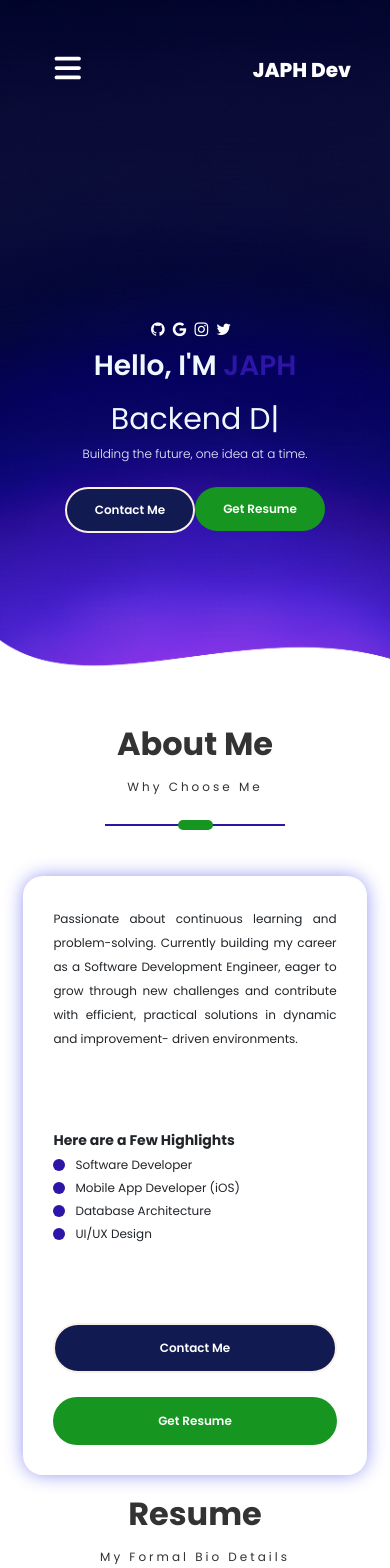
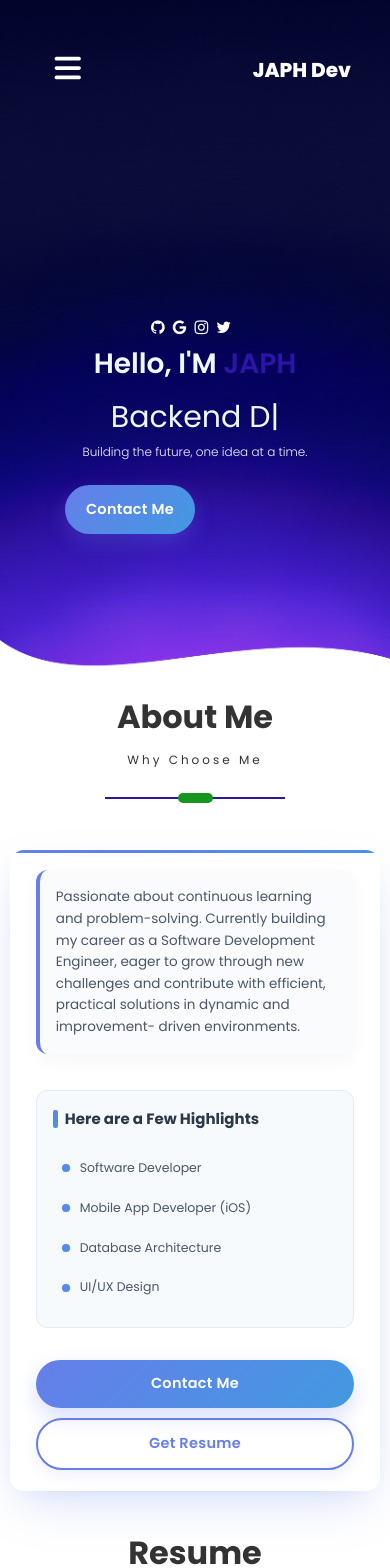
Before and after one commit to japhdev/client, a React (Create React App) app: page / in a window 390 px wide. Shown: the top 1568 px of the page. Built offline with nearby package versions, Linux system fonts and the light colour scheme; a web font is replaced by a local one.

Commit message:
Chafe AboutMe.css for improved view; color palette and dimension pending

```diff
--- a/src/PortfolioContainer/AboutMe/AboutMe.css
+++ b/src/PortfolioContainer/AboutMe/AboutMe.css
@@ -3,102 +3,498 @@
     flex-direction: column;
     justify-content: center;
     align-items: center;
-    margin: 50px 0 0 0;
+    min-height: 100vh;
+    padding: 60px 0;
+    position: relative;
+    overflow: visible;
     }
 
-.about-me-parent{
-    max-width: 1000px;
-    width: 70%;
+    .about-me-container::before {
+    content: '';
+    position: absolute;
+    top: 0;
+    left: 0;
+    right: 0;
+    bottom: 0;
 
+    }
+
+    .about-me-parent {
+    max-width: 1100px;
+    width: 85%;
+    position: relative;
+    z-index: 1;
     }
 
     .about-me-card {
     display: flex;
     width: 100%;
-    box-shadow: 0 0px 20px -2px rgb(130, 132, 238);
+    min-height: 480px;
+    background: white;
+    box-shadow:
+        0 20px 50px -12px rgba(102, 126, 234, 0.25),
+        0 8px 25px -15px rgba(66, 153, 225, 0.2),
+        inset 0 1px 0 rgba(255, 255, 255, 0.8);
     border-radius: 20px;
+    overflow: hidden;
+    transform: translateY(0);
+    transition: all 0.4s cubic-bezier(0.4, 0, 0.2, 1);
+    position: relative;
+    border: 1px solid rgba(255, 255, 255, 0.4);
+    }
+
+    .about-me-card:hover {
+    transform: translateY(-5px);
+    box-shadow:
+        0 25px 60px -15px rgba(102, 126, 234, 0.35),
+        0 12px 30px -20px rgba(66, 153, 225, 0.25),
+        inset 0 1px 0 rgba(255, 255, 255, 0.9);
+    }
+
+    .about-me-card::before {
+    content: '';
+    position: absolute;
+    top: 0;
+    left: 0;
+    right: 0;
+    height: 3px;
+    background: linear-gradient(90deg, #667eea, #4299e1, #667eea);
+    background-size: 200% 100%;
+    animation: shimmer 3s linear infinite;
+    }
+
+    @keyframes shimmer {
+    0% { background-position: -200% 0; }
+    100% { background-position: 200% 0; }
     }
 
     .about-me-profile {
-    width: 50%;
+    width: 45%;
     background-image: url('../../assets/AboutMe/me.png');
     background-size: cover;
     background-repeat: no-repeat;
     background-position: center;
     border-radius: 20px 0 0 20px;
+    position: relative;
+    overflow: hidden;
+    transition: all 0.5s ease;
+    }
+
+    .about-me-profile::before {
+    content: '';
+    position: absolute;
+    inset: 0;
+    background: linear-gradient(45deg,
+        transparent 0%,
+        rgba(255, 255, 255, 0.1) 50%,
+        transparent 100%);
+    transform: translateX(-100%);
+    transition: transform 0.8s ease;
+    }
+
+    .about-me-card:hover .about-me-profile::before {
+    transform: translateX(100%);
+    }
+
+    .about-me-profile::after {
+    content: '';
+    position: absolute;
+    bottom: 0;
+    left: 0;
+    right: 0;
+    height: 30%;
+    background: linear-gradient(to top,
+        rgba(0, 0, 0, 0.3) 0%,
+        transparent 100%);
+    border-radius: 0 0 0 20px;
     }
 
     .about-me-details {
-    width: 48%;
-    text-align: justify;
-    padding: 30px;
+    width: 55%;
+    padding: 40px 45px;
+    text-align: left;
+    display: flex;
+    flex-direction: column;
+    justify-content: flex-start;
     }
 
     .about-me-description {
-    font-size: 12px;
+    font-size: 15px;
+    line-height: 1.7;
+    color: #4a5568;
+    margin-bottom: 25px;
+    position: relative;
+    padding: 20px;
+    background: rgba(248, 250, 252, 0.8);
+    border-radius: 12px;
+    border-left: 4px solid #667eea;
+    box-shadow: 0 6px 20px rgba(0, 0, 0, 0.04);
+    transition: all 0.3s ease;
+    }
+
+    .about-me-description:hover {
+    transform: translateX(3px);
+    box-shadow: 0 8px 25px rgba(0, 0, 0, 0.06);
     }
 
     .about-me-highlights {
-    margin: 80px 0;
+    margin: 25px 0 30px 0;
+    padding: 22px;
+    background: rgba(247, 250, 252, 0.9);
+    border-radius: 12px;
+    border: 1px solid rgba(226, 232, 240, 0.8);
     }
 
     .highlight-heading {
-    font-family: "Poppins Bold";
-    font-size: 14px;
-    margin: 0 0 5px 0;
+    font-family: "Poppins Bold", sans-serif;
+    font-size: 16px;
+    margin: 0 0 18px 0;
+    color: #2d3748;
+    position: relative;
+    display: inline-block;
+    padding-left: 12px;
     }
+
+    .highlight-heading::before {
+    content: '';
+    position: absolute;
+    left: 0;
+    top: 50%;
+    transform: translateY(-50%);
+    width: 5px;
+    height: 18px;
+    background: linear-gradient(135deg, #667eea, #4299e1);
+    border-radius: 2px;
+    }
+
     .highlights {
     display: flex;
     align-items: center;
-    margin: 5px 0;
-    font-size: 12px;
+    margin: 12px 0;
+    font-size: 14px;
+    color: #4a5568;
+    padding: 10px 12px;
+    border-radius: 8px;
+    transition: all 0.3s cubic-bezier(0.4, 0, 0.2, 1);
+    cursor: pointer;
+    position: relative;
+    overflow: hidden;
+    }
+
+    .highlights::before {
+    content: '';
+    position: absolute;
+    left: 0;
+    top: 0;
+    height: 100%;
+    width: 0;
+    background: linear-gradient(90deg,
+        rgba(102, 126, 234, 0.1) 0%,
+        rgba(66, 153, 225, 0.1) 100%);
+    transition: width 0.4s ease;
+    z-index: 0;
+    }
+
+    .highlights:hover::before {
+    width: 100%;
+    }
+
+    .highlights:hover {
+    transform: translateX(8px);
+    color: #2d3748;
     }
 
     .highlights-blob {
-    height: 12px;
-    width: 12px;
-    margin: 0 10px 0 0;
-    background-color: var(--dark-purple);
+    height: 8px;
+    width: 8px;
+    margin: 0 12px 0 0;
+    background: linear-gradient(135deg, #667eea, #4299e1);
     border-radius: 50%;
+    position: relative;
+    z-index: 1;
+    flex-shrink: 0;
+    animation: blobPulse 2s ease-in-out infinite;
     }
 
+    @keyframes blobPulse {
+    0%, 100% {
+        transform: scale(1);
+        box-shadow: 0 0 0 0 rgba(102, 126, 234, 0.4);
+    }
+    50% {
+        transform: scale(1.2);
+        box-shadow: 0 0 0 4px rgba(102, 126, 234, 0);
+    }
+    }
+
+    .highlights span {
+    position: relative;
+    z-index: 1;
+    font-weight: 500;
+    }
+
+    .about-me-options {
+    display: flex;
+    gap: 16px;
+    margin-top: 10px;
+    justify-content: flex-start;
+    }
+
+    .btn {
+    padding: 14px 28px;
+    border-radius: 50px;
+    font-size: 15px;
+    font-weight: 600;
+    cursor: pointer;
+    transition: all 0.3s cubic-bezier(0.4, 0, 0.2, 1);
+    border: none;
+    outline: none;
+    position: relative;
+    overflow: hidden;
+    letter-spacing: 0.3px;
+    min-width: 140px;
+    text-align: center;
+    }
+
+    .btn::before {
+    content: '';
+    position: absolute;
+    top: 0;
+    left: -100%;
+    width: 100%;
+    height: 100%;
+    background: linear-gradient(90deg, transparent, rgba(255, 255, 255, 0.2), transparent);
+    transition: left 0.6s ease;
+    }
+
+    .btn:hover::before {
+    left: 100%;
+    }
+
+    .primary-btn {
+    background: linear-gradient(135deg, #667eea 0%, #4299e1 100%);
+    color: white;
+    box-shadow: 0 8px 20px rgba(102, 126, 234, 0.25);
+    }
+
+    .primary-btn:hover {
+    transform: translateY(-3px) scale(1.03);
+    box-shadow: 0 12px 30px rgba(102, 126, 234, 0.35);
+    }
+
+    .highlighted-btn {
+    background: transparent;
+    color: #667eea;
+    border: 2px solid #667eea;
+    box-shadow: 0 4px 15px rgba(102, 126, 234, 0.12);
+    }
+
+    .highlighted-btn:hover {
+    background: linear-gradient(135deg, #667eea 0%, #4299e1 100%);
+    color: white;
+    transform: translateY(-3px) scale(1.03);
+    box-shadow: 0 12px 30px rgba(102, 126, 234, 0.25);
+    border-color: transparent;
+    }
 
     .about-me-options .highlighted-btn {
-    margin: 0 0 0 10px;
-
+    margin: 0 0 0 8px;
     }
 
-/* Responsive styles*/
-
+    /* Responsive styles */
 
     @media screen and (max-width: 1170px) {
     .about-me-parent {
-        width: 88%;
+        width: 90%;
     }
 
-
+    .about-me-card {
+        min-height: 460px;
     }
 
+    .about-me-details {
+        padding: 35px 40px;
+    }
+
+    .about-me-profile {
+        width: 40%;
+    }
+
+    .about-me-description {
+        font-size: 14.5px;
+        padding: 18px;
+        margin-bottom: 22px;
+    }
+
+    .about-me-highlights {
+        padding: 20px;
+        margin: 22px 0 28px 0;
+    }
+
+    .highlight-heading {
+        font-size: 15.5px;
+    }
+
+    .highlights {
+        font-size: 13.5px;
+        margin: 10px 0;
+        padding: 9px 11px;
+    }
+    }
 
     @media screen and (max-width: 924px) {
+    .about-me-container {
+        padding: 40px 0;
+    }
+
     .about-me-profile {
         display: none;
     }
+
     .about-me-details {
         width: 100%;
+        padding: 40px 45px;
+    }
+
+    .about-me-card {
+        border-radius: 18px;
+        min-height: 420px;
+    }
+
+    .about-me-description {
+        font-size: 15px;
+        padding: 20px;
+    }
+
+    .btn {
+        padding: 13px 25px;
+        font-size: 14.5px;
+        min-width: 130px;
     }
     }
 
+    @media screen and (max-width: 768px) {
+    .about-me-container {
+        padding: 30px 0;
+    }
+
+    .about-me-parent {
+        width: 92%;
+    }
+
+    .about-me-card {
+        border-radius: 16px;
+        min-height: 380px;
+    }
+
+    .about-me-details {
+        padding: 30px 35px;
+    }
+
+    .about-me-description {
+        font-size: 14px;
+        line-height: 1.6;
+        padding: 18px;
+        margin-bottom: 20px;
+    }
+
+    .about-me-highlights {
+        padding: 18px;
+        margin: 20px 0 25px 0;
+    }
+
+    .highlight-heading {
+        font-size: 15px;
+        margin-bottom: 15px;
+    }
+
+    .highlights {
+        font-size: 13px;
+        margin: 8px 0;
+        padding: 8px 10px;
+    }
+
+    .about-me-options {
+        gap: 12px;
+    }
+
+    .btn {
+        padding: 12px 22px;
+        font-size: 14px;
+        min-width: 120px;
+    }
+    }
+
+    @media screen and (max-width: 576px) {
+    .about-me-container {
+        padding: 25px 0;
+    }
+
+    .about-me-parent {
+        width: 95%;
+    }
+
+    .about-me-card {
+        border-radius: 14px;
+        min-height: 350px;
+    }
+
+    .about-me-details {
+        padding: 25px 30px;
+    }
+
+    .about-me-description {
+        font-size: 13.5px;
+        padding: 16px;
+        margin-bottom: 18px;
+    }
+
+    .about-me-highlights {
+        padding: 16px;
+        margin: 18px 0 22px 0;
+    }
+
+    .highlights {
+        font-size: 12.5px;
+        margin: 7px 0;
+        padding: 7px 9px;
+    }
+
+    .highlights-blob {
+        margin-right: 10px;
+    }
+    }
 
     @media screen and (max-width: 480px) {
+    .about-me-container {
+        padding: 20px 0;
+    }
+
+    .about-me-card {
+        min-height: auto;
+    }
+
+    .about-me-details {
+        padding: 20px 25px;
+    }
+
     .about-me-options {
         display: flex;
         flex-direction: column;
+        gap: 10px;
     }
+
     .about-me-options .highlighted-btn {
-    margin: 24px 0 0 0;
+        margin: 0;
     }
+
     .about-me-options button {
         width: 100%;
     }
+
+    .btn {
+        padding: 13px 25px;
+        font-size: 14.5px;
+        min-width: auto;
     }
+    }
```
Lines whose indentation alone changed are shown as unchanged.
